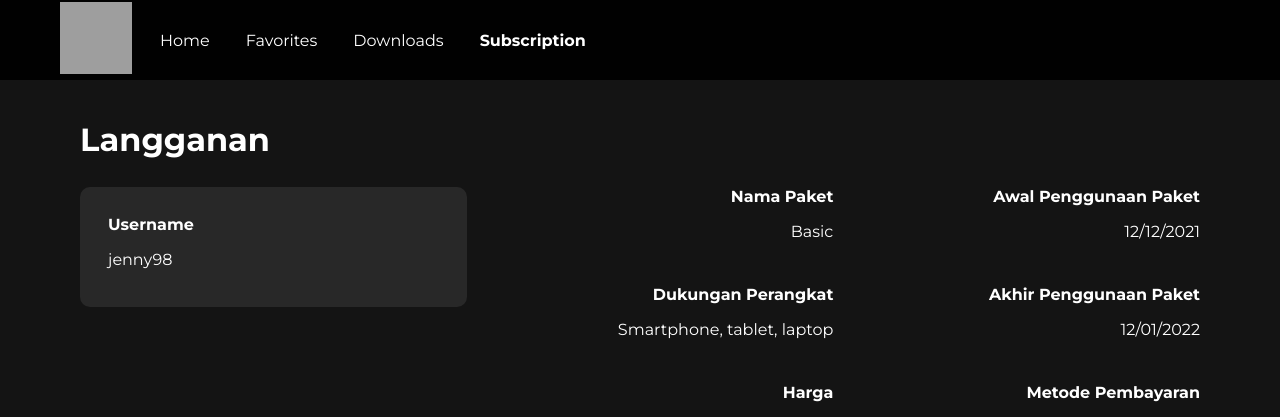
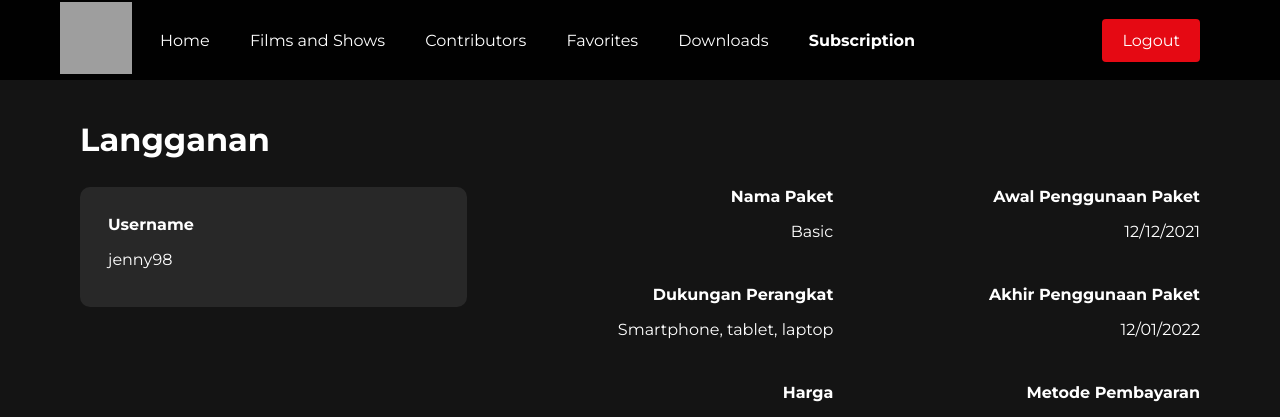
Before and after one commit to Frmeta/pacilflix-deploy, a Django app: page /langganan/ in a window 1280 px wide. Shown: the top 417 px of the page. Run offline with Django 5.2, Linux system fonts and the light colour scheme; grey boxes are pictures that could not be loaded.

Commit message:
navbar login

```diff
--- a/templates/base.html
+++ b/templates/base.html
@@ -110,6 +110,11 @@
         .button-secondary-grey:hover {
             background-color: #6B6B6B;
         }
+
+        .logout-button {
+            margin-left: auto;
+            margin-right: 80px;
+        }
     </style>
     {% block meta %}
     {% endblock meta %}
@@ -120,10 +125,17 @@
         <div class="logo">
             <img src="https://i.ibb.co/px29Jfg/pacilflix-logo.png" alt="Logo" width="72" height="72">
         </div>
-        <button class="navbar-button" id="home-button">Home</button>
-        <button class="navbar-button" id="favorites-button">Favorites</button>
-        <button class="navbar-button" id="downloads-button">Downloads</button>
-        <button class="navbar-button" id="subscription-button">Subscription</button>
+        <div>
+            <button class="navbar-button" id="home-button">Home</button>
+            <button class="navbar-button" id="films-and-shows-button">Films and Shows</button>
+            <button class="navbar-button" id="contributors-button">Contributors</button>
+            <button class="navbar-button" id="favorites-button">Favorites</button>
+            <button class="navbar-button" id="downloads-button">Downloads</button>
+            <button class="navbar-button" id="subscription-button">Subscription</button>
+        </div>
+        <div class="logout-button">
+            <a href="" class="button-primary-red">Logout</a>
+        </div>
     </div>
 
     {% block content %}
```
